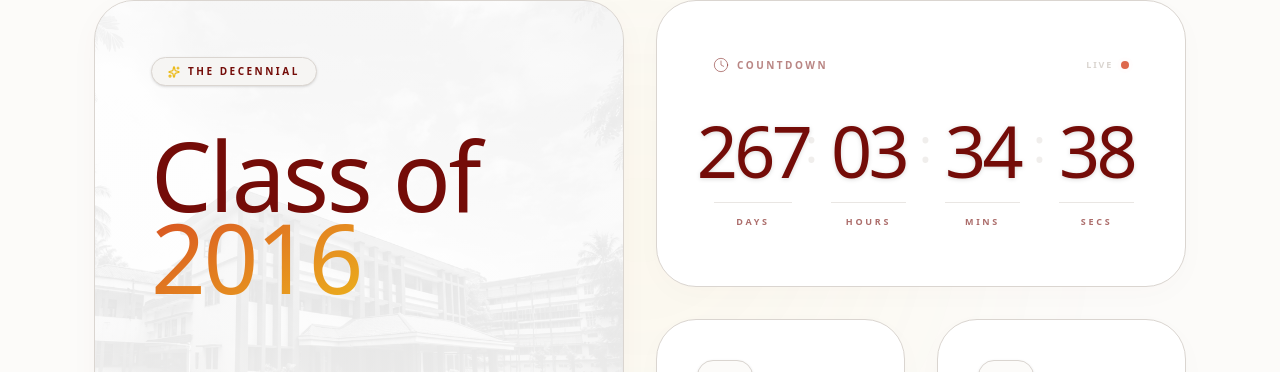
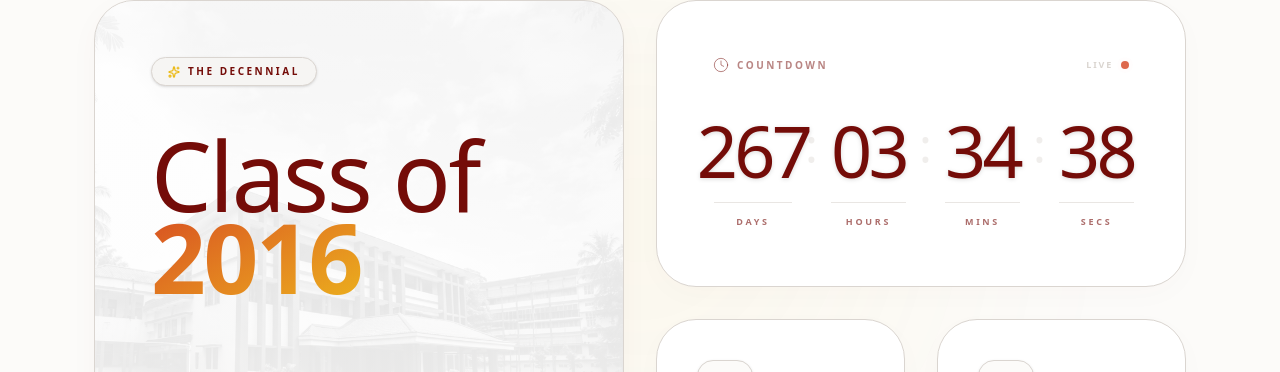
Before and after one commit to mace-2016/alumnimeet, a Next.js app: page / in a window 1280 px wide. Shown: the part 161-533 px from the top of the page. Built offline with nearby package versions, Linux system fonts and the light colour scheme; a web font is replaced by a local one.

Commit message:
Update page.tsx

```diff
--- a/app/page.tsx
+++ b/app/page.tsx
@@ -75,12 +75,12 @@ export default function HomePage() {
                 The Decennial
               </div>
 
-              <h1 className="font-serif text-[4rem] lg:text-[6rem] leading-[0.85] tracking-tight text-[var(--color-mace-crimson)]">
-                Class of<br />
-                <span className="bg-gradient-to-br from-[var(--color-mace-rust)] to-[var(--color-mace-gold)] bg-clip-text text-transparent font-light pr-4">
-                  2016
-                </span>
-              </h1>
+             <h1 className="font-serif text-[4rem] lg:text-[6rem] leading-[0.85] tracking-tight text-[var(--color-mace-crimson)]">
+  <span className="font-light">Class of</span><br />
+  <span className="bg-gradient-to-br from-[var(--color-mace-rust)] to-[var(--color-mace-gold)] bg-clip-text text-transparent font-bold pr-4">
+    2016
+  </span>
+</h1>
             </div>
 
             <p className="max-w-[320px] text-lg leading-relaxed font-medium text-[var(--text-muted)] tracking-tight">
```
